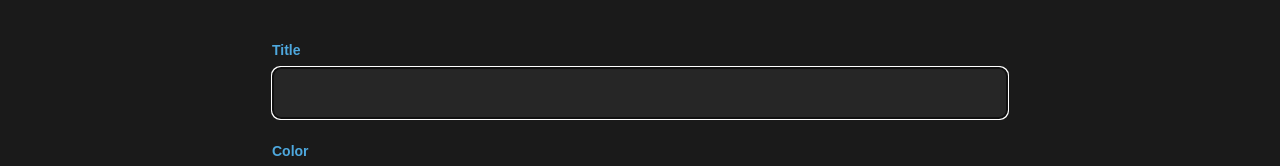
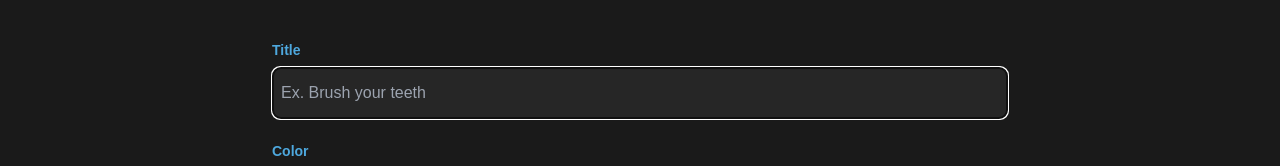
Before and after one commit to mjs001/todo-frontend, a Next.js app in the folder todo-frontend/: page /form in a window 1280 px wide. Shown: the part 294-460 px from the top of the page. Built offline with nearby package versions, Linux system fonts and the light colour scheme.

Commit message:
add placeholder text

```diff
--- a/todo-frontend/app/form/page.tsx
+++ b/todo-frontend/app/form/page.tsx
@@ -106,6 +106,7 @@ const FormPage: React.FC = () => {
 									value={task.title}
 									onChange={(e) => setTask({ ...task, title: e.target.value })}
 									className="p-2 w-[100%] textInput h-[52px]"
+									placeholder="Ex. Brush your teeth"
 									autoFocus
 									required
 								/>
```
Also changed, not shown: todo-frontend/styles/form.css (line endings or trailing spaces).
